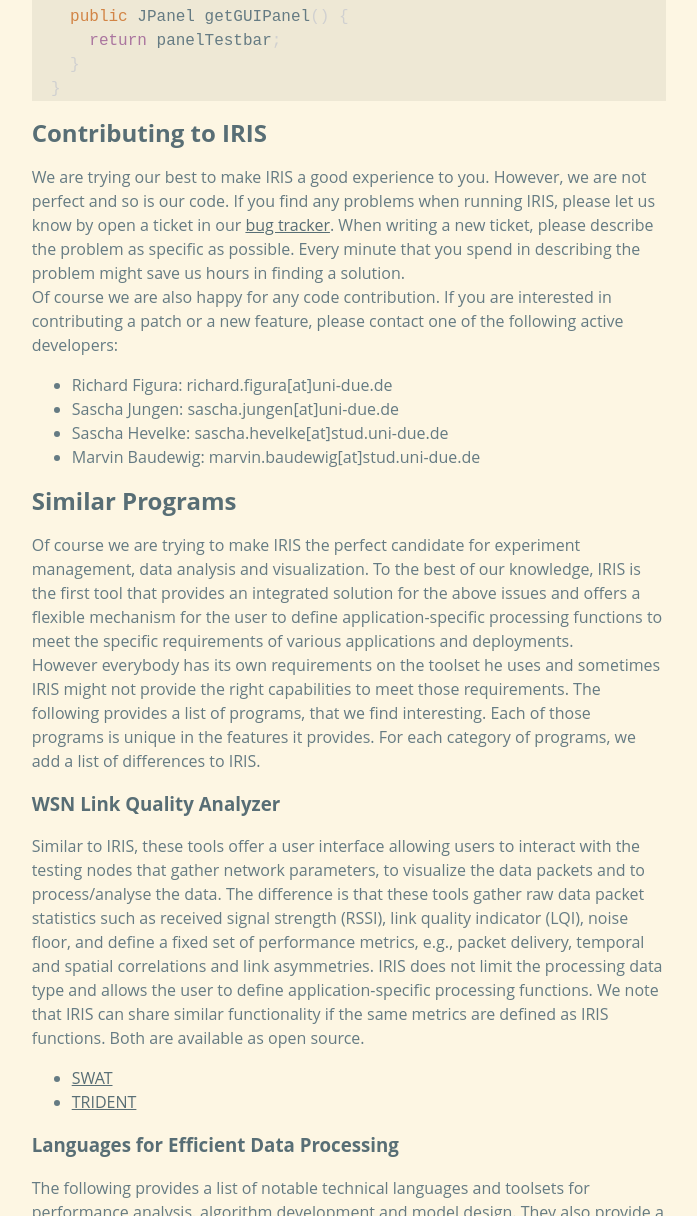
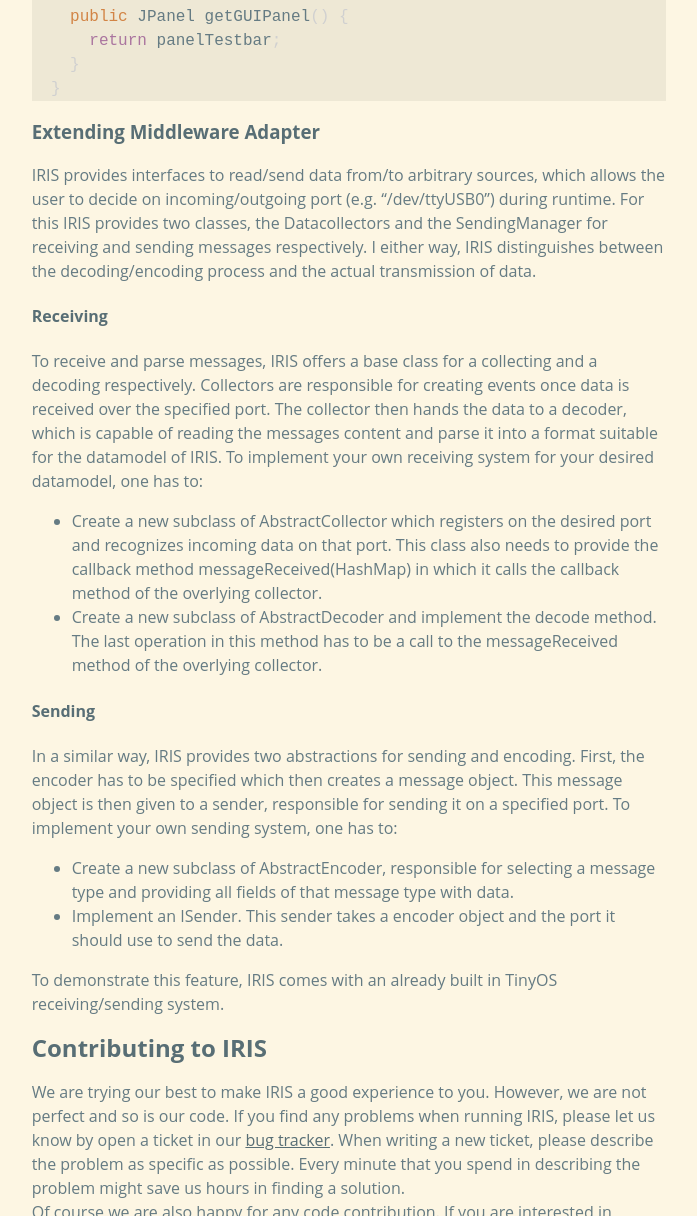
Before and after one commit to wsntools/wsntools.github.io, a plain HTML site: page code/iris/index.html in a window 1280 px wide. Shown: the part 5740-6956 px from the top of the page, without its empty margins (291-988 px from the left). Drawn offline with Linux system fonts and the light colour scheme.

Commit message:
added a section for describing how to extend the middleware adapter

```diff
--- a/code/iris/index.html
+++ b/code/iris/index.html
@@ -146,8 +146,27 @@ TODO: TBA-->
   <span class="o">}</span>
 </pre>
 
-<!--### Extending Middleware Adapter
-TODO:add text here-->
+<h3 id="extending-middleware-adapter">Extending Middleware Adapter</h3>
+
+<p>IRIS provides interfaces to read/send data from/to arbitrary sources, which allows the user to decide on incoming/outgoing port (e.g. “/dev/ttyUSB0”) during runtime. For this IRIS provides two classes, the Datacollectors and the SendingManager for receiving and sending messages respectively. I either way, IRIS distinguishes between the decoding/encoding process and the actual transmission of data.</p>
+
+<h4 id="receiving">Receiving</h4>
+<p>To receive and parse messages, IRIS offers a base class for a collecting and a decoding respectively. Collectors are responsible for creating events once data is received over the specified port. The collector then hands the data to a decoder, which is capable of reading the messages content and parse it into a format suitable for the datamodel of IRIS. To implement your own receiving system for your desired datamodel, one has to:</p>
+
+<ul>
+  <li>Create a new subclass of AbstractCollector which registers on the desired port and recognizes incoming data on that port. This class also needs to provide the callback method messageReceived(HashMap) in which it calls the callback method of the overlying collector.</li>
+  <li>Create a new subclass of AbstractDecoder and implement the decode method. The last operation in this method has to be a call to the messageReceived method of the overlying collector.</li>
+</ul>
+
+<h4 id="sending">Sending</h4>
+<p>In a similar way, IRIS provides two abstractions for sending and encoding. First, the encoder has to be specified which then creates a message object. This message object is then given to a sender, responsible for sending it on a specified port. To implement your own sending system, one has to:</p>
+
+<ul>
+  <li>Create a new subclass of AbstractEncoder, responsible for selecting a message type and providing all fields of that message type with data.</li>
+  <li>Implement an ISender. This sender takes a encoder object and the port it should use to send the data.</li>
+</ul>
+
+<p>To demonstrate this feature, IRIS comes with an already built in TinyOS receiving/sending system.</p>
 
 <h2 id="a-namecontributeacontributing-to-iris"><a name="contribute"></a>Contributing to IRIS</h2>
 
```
